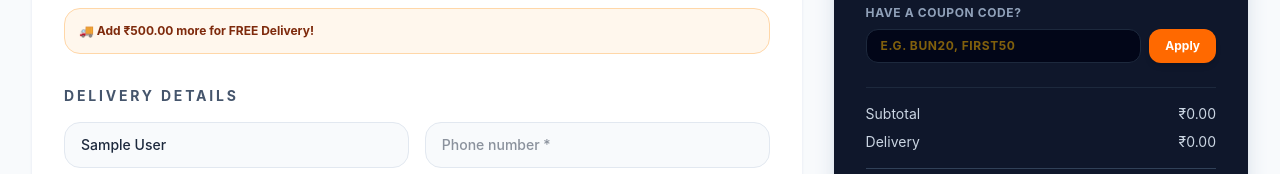
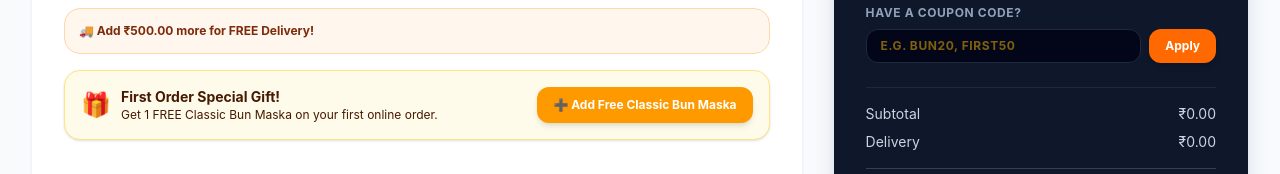
Before and after one commit to sadaiya11/cafe, a React (Vite) app: page /checkout in a window 1280 px wide. Shown: the part 217-391 px from the top of the page. Built offline with nearby package versions, Linux system fonts and the light colour scheme; no server answers; sample sign-in values are in the browser's storage; the HTML template or start-up script is replaced by a standard one.

Commit message:
classic bun masska free for first order

```diff
--- a/src/pages/CartPage.jsx
+++ b/src/pages/CartPage.jsx
@@ -5,10 +5,23 @@ import SEO from '../components/SEO'
 const formatPrice = (price) => `₹${price.toFixed(2)}`
 
 export default function CartPage() {
-  const { items, subtotal, delivery, tax, taxRate, isFreeDelivery, freeDeliveryThreshold, total, itemCount, updateQuantity, removeItem, storeSettings } = useCart()
+  const { items, addItem, subtotal, delivery, tax, taxRate, isFreeDelivery, freeDeliveryThreshold, total, itemCount, updateQuantity, removeItem, storeSettings } = useCart()
 
   const isStoreOpen = storeSettings?.isStoreOpen !== false
   const remainingForFreeDelivery = freeDeliveryThreshold ? Math.max(0, freeDeliveryThreshold - subtotal) : 0
+
+  const hasPreviousOrders = (() => {
+    try {
+      const stored = localStorage.getItem('bun_maska_user_orders')
+      const parsed = stored ? JSON.parse(stored) : []
+      return Array.isArray(parsed) && parsed.length > 0
+    } catch {
+      return false
+    }
+  })()
+
+  const isFirstOrder = !hasPreviousOrders
+  const hasClassicBun = items.some((i) => (i.slug || '').toLowerCase() === 'classic-bun-maska')
 
   return (
     <div className="grid gap-8 pb-10 xl:grid-cols-[1.5fr_0.8fr]">
@@ -30,6 +43,35 @@ export default function CartPage() {
                 ) : (
                   <span>🚚 Add {formatPrice(remainingForFreeDelivery)} more for FREE Delivery!</span>
                 )}
+              </div>
+            )}
+
+            {/* First Order Free Classic Bun Maska Banner */}
+            {isFirstOrder && !hasClassicBun && (
+              <div className="p-4 rounded-2xl bg-amber-50 border border-amber-200 text-xs text-amber-950 flex flex-col sm:flex-row items-center justify-between gap-3 shadow-sm">
+                <div className="flex items-center gap-2.5">
+                  <span className="text-2xl">🎁</span>
+                  <div>
+                    <strong className="text-sm font-bold text-amber-950 block">First Order Special Gift!</strong>
+                    <span>Get 1 FREE Classic Bun Maska on your first online order.</span>
+                  </div>
+                </div>
+                <button
+                  type="button"
+                  onClick={() => {
+                    addItem({ slug: 'classic-bun-maska', title: 'Classic Bun Maska', category: 'Bun Maska', price: 35, image: 'https://images.unsplash.com/photo-1586190848861-99aa4a171e90?auto=format&fit=crop&w=900&q=80' }, 'standard', 1)
+                  }}
+                  className="w-full sm:w-auto bg-amber-500 hover:bg-amber-600 text-white font-bold px-4 py-2.5 rounded-xl text-xs shadow-md transition active:scale-95 whitespace-nowrap"
+                >
+                  ➕ Claim Free Classic Bun Maska
+                </button>
+              </div>
+            )}
+
+            {isFirstOrder && hasClassicBun && (
+              <div className="p-3.5 rounded-2xl bg-emerald-50 border border-emerald-200 text-xs font-bold text-emerald-900 flex items-center gap-2">
+                <span className="text-lg">🎉</span>
+                <span>First Order Gift Applied! 1x Classic Bun Maska will be 100% FREE at checkout!</span>
               </div>
             )}
 
--- a/src/pages/CheckoutPage.jsx
+++ b/src/pages/CheckoutPage.jsx
@@ -34,7 +34,7 @@ function loadRazorpayScript() {
 }
 
 export default function CheckoutPage() {
-  const { items, subtotal, delivery, tax, total, isFreeDelivery, freeDeliveryThreshold, clearCart, storeSettings } = useCart()
+  const { items, addItem, subtotal, delivery, tax, total, isFreeDelivery, freeDeliveryThreshold, clearCart, storeSettings } = useCart()
   const remainingForFreeDelivery = freeDeliveryThreshold ? Math.max(0, freeDeliveryThreshold - subtotal) : 0
   const { user } = useSelector((state) => state.auth)
   const [paymentMethod, setPaymentMethod] = useState('razorpay')
@@ -97,9 +97,23 @@ export default function CheckoutPage() {
     }
   }
 
+  const [hasPreviousOrders] = useState(() => {
+    try {
+      const stored = localStorage.getItem('bun_maska_user_orders')
+      const parsed = stored ? JSON.parse(stored) : []
+      return Array.isArray(parsed) && parsed.length > 0
+    } catch {
+      return false
+    }
+  })
+
+  const classicBunItem = items.find((i) => (i.slug || '').toLowerCase() === 'classic-bun-maska')
+  const isFirstOrder = !hasPreviousOrders
+  const firstOrderFreeBunDiscount = (isFirstOrder && classicBunItem) ? Number(classicBunItem.price || 35) : 0
+
   const isCodFeeWaived = subtotal >= 220
   const codFee = paymentMethod === 'cod' ? (isCodFeeWaived ? 0 : 8) : 0
-  const finalPayableTotal = Math.max(0, total - appliedDiscount + codFee)
+  const finalPayableTotal = Math.max(0, total - appliedDiscount - firstOrderFreeBunDiscount + codFee)
 
   const API_BASE_URL = import.meta.env.VITE_API_BASE_URL || ''
 
@@ -346,6 +360,28 @@ export default function CheckoutPage() {
             </div>
           )}
 
+          {/* First Order Free Classic Bun Maska Banner */}
+          {isFirstOrder && !classicBunItem && (
+            <div className="mt-4 p-4 rounded-2xl bg-amber-50 border border-amber-200 text-xs text-amber-950 flex flex-col sm:flex-row items-center justify-between gap-3 shadow-sm">
+              <div className="flex items-center gap-2.5">
+                <span className="text-2xl">🎁</span>
+                <div>
+                  <strong className="text-sm font-bold text-amber-950 block">First Order Special Gift!</strong>
+                  <span>Get 1 FREE Classic Bun Maska on your first online order.</span>
+                </div>
+              </div>
+              <button
+                type="button"
+                onClick={() => {
+                  addItem({ slug: 'classic-bun-maska', title: 'Classic Bun Maska', category: 'Bun Maska', price: 35, image: 'https://images.unsplash.com/photo-1586190848861-99aa4a171e90?auto=format&fit=crop&w=900&q=80' }, 'standard', 1)
+                }}
+                className="w-full sm:w-auto bg-amber-500 hover:bg-amber-600 text-white font-bold px-4 py-2.5 rounded-xl text-xs shadow-md transition active:scale-95 whitespace-nowrap"
+              >
+                ➕ Add Free Classic Bun Maska
+              </button>
+            </div>
+          )}
+
           <div className="mt-8 space-y-8">
             <div>
               <p className="mb-4 text-sm font-bold uppercase tracking-[0.2em] text-slate-600">Delivery details</p>
@@ -437,6 +473,13 @@ export default function CheckoutPage() {
                 </div>
               )}
 
+              {firstOrderFreeBunDiscount > 0 && (
+                <div className="flex justify-between text-emerald-400 font-bold">
+                  <span>🎁 1st Order Bonus (Free Classic Bun Maska)</span>
+                  <span>-{formatPrice(firstOrderFreeBunDiscount)}</span>
+                </div>
+              )}
+
               <div className="flex justify-between"><span>Delivery</span><span>{formatPrice(delivery)}</span></div>
 
               {paymentMethod === 'cod' && !isCodFeeWaived && (
--- a/src/services/couponService.js
+++ b/src/services/couponService.js
@@ -15,6 +15,22 @@ const defaultCoupons = [
     value: 50,
     minOrder: 200,
     description: 'Flat ₹50 OFF on orders above ₹200',
+    active: true,
+  },
+  {
+    code: 'FIRSTBUN',
+    type: 'FLAT',
+    value: 35,
+    minOrder: 0,
+    description: 'Free Classic Bun Maska on 1st Order (Save ₹35)',
+    active: true,
+  },
+  {
+    code: 'FIRSTFREE',
+    type: 'FLAT',
+    value: 35,
+    minOrder: 0,
+    description: 'Free Classic Bun Maska on 1st Order (Save ₹35)',
     active: true,
   },
   {
```
Also changed, not shown: 2 other files (tests, documents, lock files or other folders).
